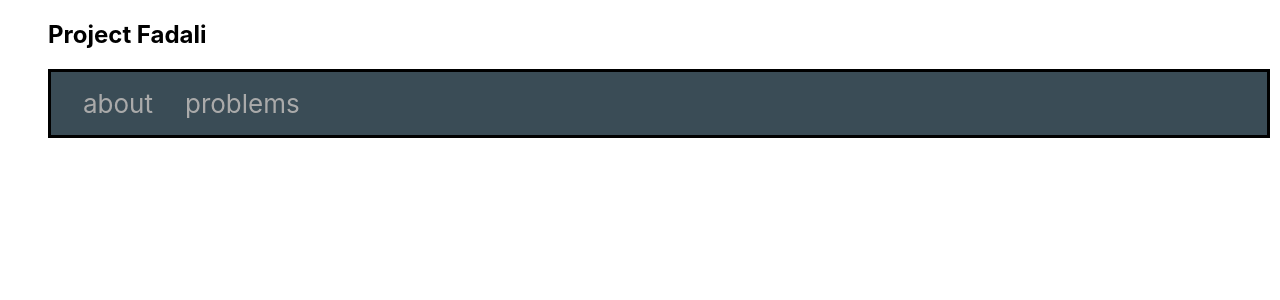
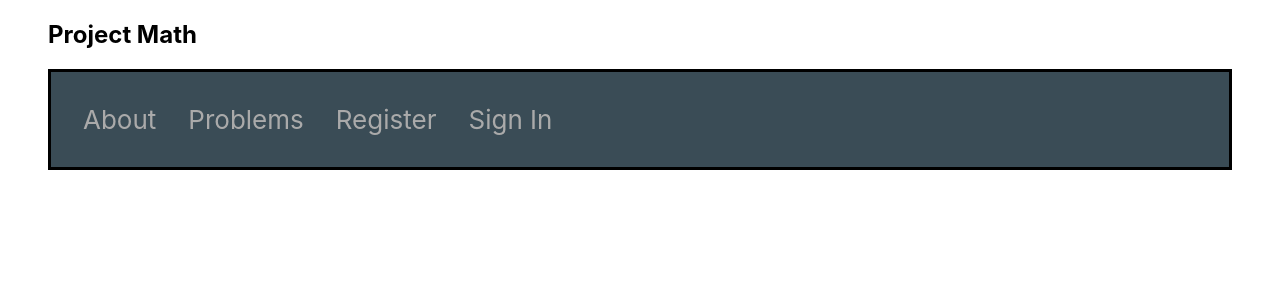
Before and after one commit to tfadali/projectfadali, a React (Create React App) app: page / in a window 1280 px wide. Shown: the top 300 px of the page. Built offline with nearby package versions, Linux system fonts and the light colour scheme.

Commit message:
refactoring + login/register pages

```diff
--- a/src/App.css
+++ b/src/App.css
@@ -1,12 +1,17 @@
 .App {
+  display: flex;
+  flex-direction: column;
+  justify-content: flex-start;
+  align-items: flex-start;
   text-align: left;
   padding: 0vh 6vh 6vh 6vh;
 }
 
 .App-header {
   min-height: 5vh;
+  width: 100%;
   display: flex;
-  flex-direction: column;
+  flex-direction: row;
   align-items: flex-start;
   justify-content: center;
   font-size: calc(10px + 2vmin);
@@ -14,6 +19,8 @@
 }
 
 .nav-bar {
+  display: flex;
+  justify-content: flex-start;
   color: #ffffff;
   width: 100%;
   padding: 2vh;
--- a/src/App.tsx
+++ b/src/App.tsx
@@ -1,38 +1,19 @@
 import React from 'react'
 import './App.css'
-import { BrowserRouter as Router, Link, NavLink, Route, Switch } from 'react-router-dom'
+import { BrowserRouter as Router } from 'react-router-dom'
+import { NavBar } from './NavBar'
+import { Routes } from './Routes'
 
 function App() {
   return (
     <Router>
       <div className="App">
-        <h2>Project Fadali</h2>
-        <header className="App-header">
-            <nav className="nav-bar">
-              <NavLink activeClassName="activeLink" to="/about">about</NavLink>
-              <NavLink activeClassName="activeLink" to="/problems">problems</NavLink>
-            </nav>
-        </header>
-        <Switch>
-          <Route path="/about">
-            <h2>About Project Fadali</h2>
-            <p>
-              This is a little programming project I am working on, inspired by Project Euler.
-              It seemed like a good fit for my current goals since it will allow me to
-              show some of my full stack skill set while being simple enough to implement
-              fairly quickly.
-            </p>
-            <p>
-              I will be adding some interesting math problems in increasing difficulty.
-              It remains to be seen whether I will get a domain name and release it to
-              the public, but so far I only plan to come up with a few example problems.
-            </p>
-          </Route>
-        </Switch>
-
+        <h2>Project Math</h2>
+        <NavBar/>
+        <Routes/>
       </div>
     </Router>
   )
 }
 
-export default App;
+export default App
--- /dev/null
+++ b/src/NavBar.tsx
@@ -0,0 +1,13 @@
+import React from 'react'
+import { NavLink } from 'react-router-dom'
+
+export const NavBar = () => (
+    <header className="App-header">
+        <nav className="nav-bar">
+            <NavLink activeClassName="activeLink" to="/about">About</NavLink>
+            <NavLink activeClassName="activeLink" to="/problems">Problems</NavLink>
+            <NavLink activeClassName="activeLink" to="/register">Register</NavLink>
+            <NavLink activeClassName="activeLink" to="/login">Sign In</NavLink>
+        </nav>
+    </header>
+)
--- /dev/null
+++ b/src/Routes.tsx
@@ -0,0 +1,25 @@
+import React from 'react'
+import { Route, Switch } from 'react-router-dom'
+import { AboutPage } from './pages/About'
+import { LoginPage } from './pages/Login'
+import { ProblemsPage } from './pages/Problems'
+import { RegistrationPage } from './pages/Register'
+
+export const Routes = () => (
+    <div>
+        <Switch>
+          <Route path="/about">
+            <AboutPage/>
+          </Route>
+          <Route path="/problems">
+            <ProblemsPage/>
+          </Route>
+          <Route path="/register">
+            <RegistrationPage/>
+          </Route>
+          <Route path="/login">
+            <LoginPage/>
+          </Route>
+        </Switch>
+    </div>
+)
--- /dev/null
+++ b/src/pages/About.tsx
@@ -0,0 +1,18 @@
+import React from 'react'
+
+export const AboutPage = () => (
+    <div>
+        <h2>About Project Math</h2>
+        <p>
+        This is a little programming project I am working on, inspired by Project Euler.
+        It seemed like a good fit for my current goals since it will allow me to
+        show some of my full stack skill set while being simple enough to implement
+        fairly quickly.
+        </p>
+        <p>
+        I will be adding some interesting math problems in increasing difficulty.
+        It remains to be seen whether I will get a domain name and release it to
+        the public, but so far I only plan to come up with a few example problems.
+        </p>
+    </div>
+)
--- /dev/null
+++ b/src/pages/Login.tsx
@@ -0,0 +1,7 @@
+import React from 'react'
+
+export const LoginPage = () => {
+    return <div>
+        <h1>Sign In</h1>
+    </div>
+}
--- /dev/null
+++ b/src/pages/Problem.css
@@ -0,0 +1,27 @@
+.problem-header {
+    display: grid;
+    grid-template-rows: 100%;
+    grid-template-columns: 10% 55% 35%;
+    border: 1px solid black;
+}
+
+.problems {
+    padding: 1rem;
+    width: 35rem;
+    margin: 0px;
+}
+
+.problem {
+    border: 1px solid black;
+    margin: 0rem;
+    display: grid;
+    grid-template-rows: 100%;
+    grid-template-columns: 10% 55% 35%;
+}
+
+.cell {
+    padding: 0.5rem;
+    border: 1px solid black;
+    grid-row-start: 0;
+    grid-row-end: 1;
+}
--- /dev/null
+++ b/src/pages/Problems.tsx
@@ -0,0 +1,35 @@
+import React from "react"
+import './Problem.css'
+
+const problems = [
+    {
+        id: 1,
+        title: 'Greatest Common Divisor',
+        text: 'Compute the greatest common divisor of 92 and 46.',
+    },
+    {
+        id: 2,
+        title: 'Least Common multiple',
+        text: 'Compute the least common multiple of 92 and 46.',
+    },
+]
+
+export const ProblemsPage = () => {
+    return (
+        <div>
+                <div className="problems">
+                    <div className="problem-header">
+                        <div className="cell">id</div>
+                        <div className="cell">Title/Description</div>
+                        <div className="cell">difficulty</div>
+                    </div>
+                    {problems.map(p =>
+                        <div className="problem">
+                            <div className="cell">{p.id}</div>
+                            <div className="cell">{p.title}</div>
+                        </div>
+                    )}
+                </div>
+        </div>
+    )
+}
--- /dev/null
+++ b/src/pages/Register.tsx
@@ -0,0 +1,9 @@
+import React from 'react'
+
+export const RegistrationPage = () => {
+    return (
+        <div>
+            <h1>Register</h1>
+        </div>
+    )
+}
```
Also changed, not shown: src/logo.svg (deleted), 1 other file (tests, documents, lock files or other folders).
